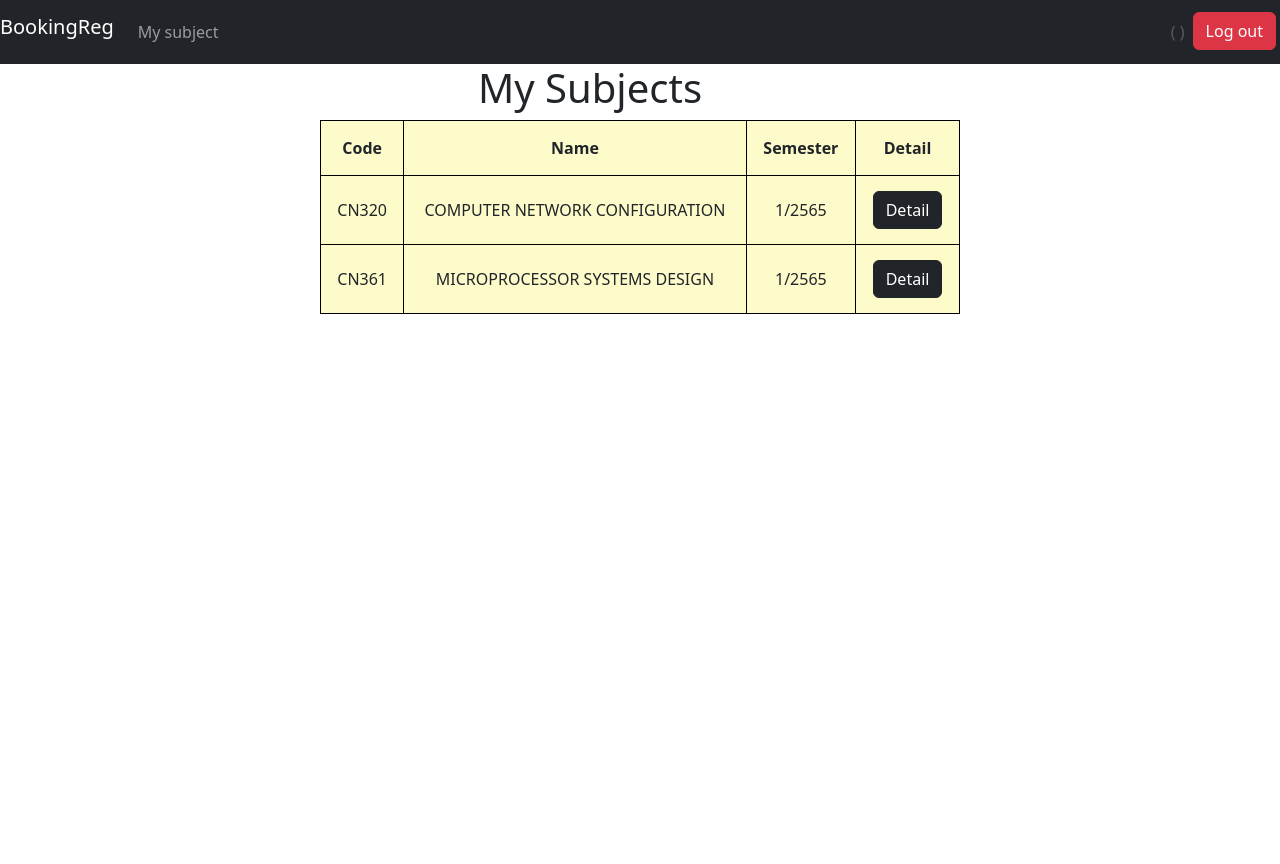
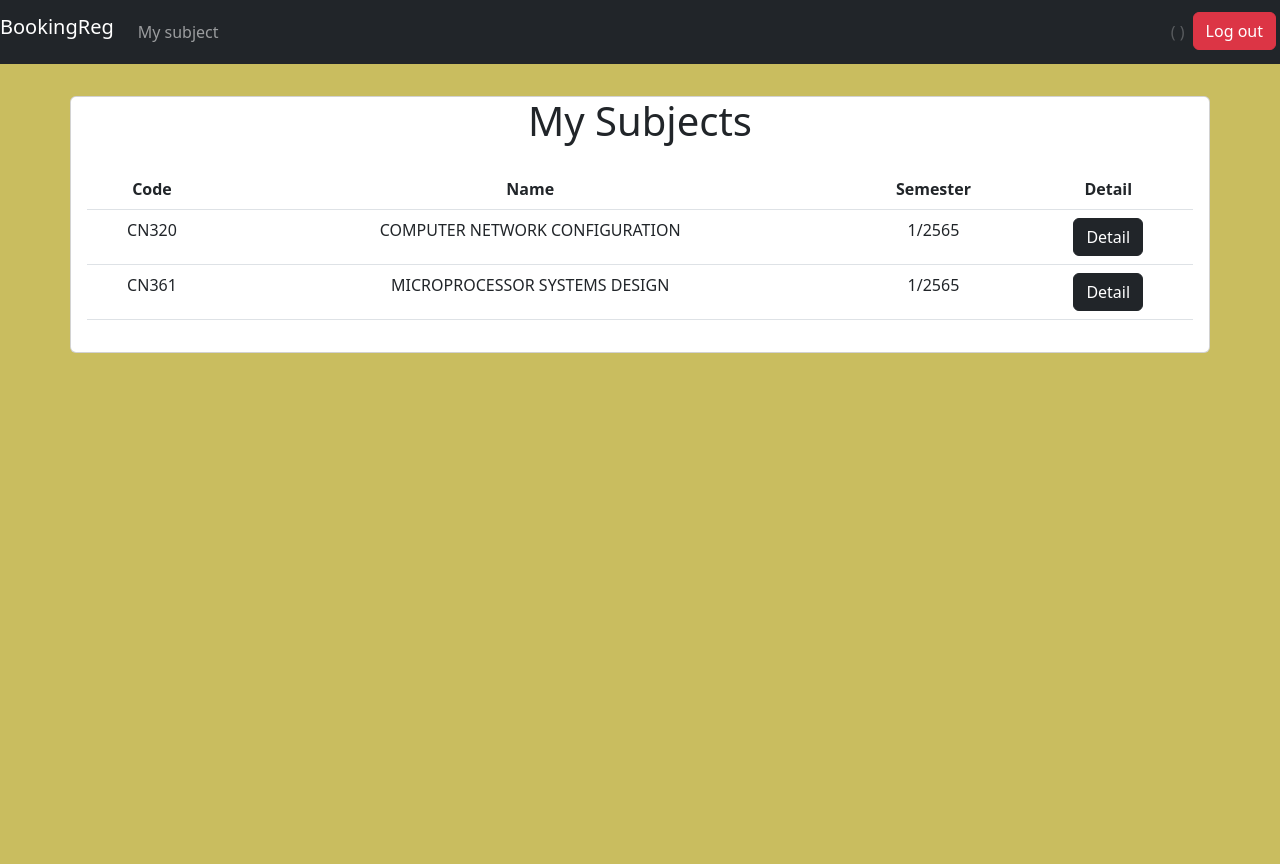
Before and after one commit to asnnat/cn331-as2, a Django app: template registration/regist/templates/regist/mysubject.html in a window 1280 px wide; the page is wider, and only the part inside the window is pictured. Before the commit the page ends 314 px from the top of that part, so only its background shows below. Run offline with Django 4.2, Linux system fonts and the light colour scheme; the template is opened without the code that fills it: values that come from a table or form of the project are taken from there, others are empty; data comes from the database, SQL or seed files in the repository.

Commit message:
add alert message and use bootstrap

```diff
--- a/registration/regist/templates/regist/mysubject.html
+++ b/registration/regist/templates/regist/mysubject.html
@@ -1,51 +1,42 @@
 {% extends 'regist/layout.html' %}
 {% block body %}
+<section class="vh-100" style="background-color: #c9bd5f;">
+    <div class="container">
+        <div class="py-3"></div>
+        <div class="row card">
+            <h1 style="text-align: center">My Subjects</h1>
+            <div class="card-body">
                 {% if message %}
-    <div>{{ message }}</div>
+                <div class="{{ message.message_tag }}" role="alert">
+                    {{ message.message }}
+                </div>
                 {% endif %}
-<style>
-    div.a {
-      position:relative;
-      left:478px
-    }
-        table, th, td {
-            border: 1px solid black;
-    }
-    th, td {
-        background-color: #fefbcb;
-        padding: 15px;
-    }
-    td {
-        text-align: center;
-        vertical-align: middle;
-    }
-    h3 {
-        text-align: center;
-    }
-    </style>
                 {% if regists %}
-<div class="a">
-<h1>My Subjects</h1>
-</div>
-<table align = "center"
-    width=50%;
-    table-layout="fixed">
-    <tr align = "center">
+                <table class="table table-hover" style="text-align: center;">
+                    <tr>
                         <th>Code</th>
                         <th>Name</th>
                         <th>Semester</th>
                         <th>Detail</th>
                     </tr>
                     {% for regist in regists %}
+                    {% if regist.subject.status %}
                     <tr>
                         <td>{{ regist.subject.code }}</td>
                         <td>{{ regist.subject.name }}</td>
                         <td>{{ regist.subject.semester }}/{{ regist.subject.year }}</td>
                         <td><a class="btn btn-dark text-white" href="{% url 'regist:subject' regist.subject.id %}">Detail</a></td>
                     </tr>
+                    {% endif %}
                     {% endfor %}
                 </table>
                 {% else %}
-<h3> You are not enrolled. </h3>
+                <div class="alert alert-danger" role="alert">
+                    You have not registed yet.
+                </div>
                 {% endif %}
+            </div>
+        </div>
+    </div>
+</section>
 {% endblock %}
```
Also changed, not shown: registration/regist/templates/regist/index.html (+16 -7 lines). Lines whose indentation alone changed are shown as unchanged.
